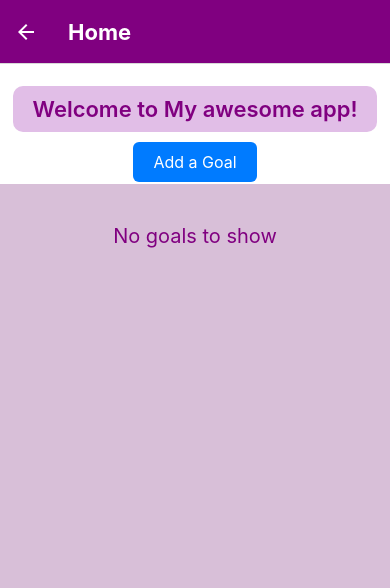
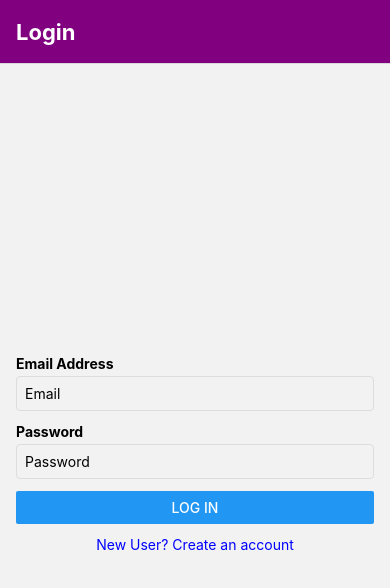
Before and after one commit to lizihao159/CS5520_project, a React Native app: screen /Home in a window 390 px wide. Shown: the top 588 px of the page. Built offline with nearby package versions, Linux system fonts and the light colour scheme; no server answers; the database is empty.

Commit message:
update App.js to print some information when user loged in or signed out to observe use states and create a profile screen with a signout button in the top right corner

```diff
--- a/App.js
+++ b/App.js
@@ -1,67 +1,131 @@
-import React from 'react';
+import React, { useState, useEffect } from 'react';
 import { NavigationContainer } from '@react-navigation/native';
 import { createNativeStackNavigator } from '@react-navigation/native-stack';
-import { Alert } from 'react-native';
+import { ActivityIndicator, View, StyleSheet } from 'react-native';
+import { onAuthStateChanged, signOut } from 'firebase/auth'; // Import Firebase Auth methods
+import { auth } from './Firebase/firebaseSetup'; // Firebase Auth instance
+
 import Home from './components/Home';
 import GoalDetails from './components/GoalDetails';
-import Login from './components/Login'; // Import Login screen
-import Signup from './components/Signup'; // Import Signup screen
-import PressableButton from './components/PressableButton'; // Import reusable PressableButton component
+import Login from './components/Login';
+import Signup from './components/Signup';
+import Profile from './components/Profile';
+import PressableButton from './components/PressableButton';
 
-// Create the stack navigator
 const Stack = createNativeStackNavigator();
 
 export default function App() {
+  const [user, setUser] = useState(null); // State to track authentication state
+  const [loading, setLoading] = useState(true); // State to show a loading indicator
+
+  // Firebase Auth state observer with console logging
+  useEffect(() => {
+    const unsubscribe = onAuthStateChanged(auth, (currentUser) => {
+      if (currentUser) {
+        console.log('User logged in:', {
+          uid: currentUser.uid,
+          email: currentUser.email,
+          displayName: currentUser.displayName,
+          emailVerified: currentUser.emailVerified,
+          photoURL: currentUser.photoURL,
+        });
+        setUser(currentUser); // Update user state
+      } else {
+        console.log('User is logged out');
+        setUser(null); // Clear user state
+      }
+      setLoading(false); // Stop loading once state is determined
+    });
+
+    return unsubscribe; // Clean up the listener on unmount
+  }, []);
+
+  if (loading) {
+    return (
+      <View style={styles.loadingContainer}>
+        <ActivityIndicator size="large" color="purple" />
+      </View>
+    );
+  }
+
   return (
     <NavigationContainer>
       <Stack.Navigator
-        initialRouteName="Login" // Set initial route to Login screen
         screenOptions={{
-          headerStyle: { backgroundColor: 'purple' }, // Unified header background color
-          headerTintColor: 'white', // Header text color
-          headerTitleStyle: { fontWeight: 'bold', fontSize: 22 }, // Title text styling
+          headerStyle: { backgroundColor: 'purple' },
+          headerTintColor: 'white',
+          headerTitleStyle: { fontWeight: 'bold', fontSize: 22 },
         }}
       >
-        {/* Login Screen */}
+        {user ? (
+          // Authenticated App Stack
+          <>
+            <Stack.Screen
+              name="Home"
+              component={Home}
+              options={({ navigation }) => ({
+                title: 'All My Goals',
+                headerRight: () => (
+                  <PressableButton
+                    iconName="person-outline"
+                    onPress={() => navigation.navigate('Profile')}
+                    customStyles={{ backgroundColor: 'transparent', padding: 10 }}
+                  />
+                ),
+              })}
+            />
+            <Stack.Screen
+              name="Details"
+              component={GoalDetails}
+              options={({ route }) => ({
+                title: route.params.goal.text,
+              })}
+            />
+            <Stack.Screen
+              name="Profile"
+              component={Profile}
+              options={({ navigation }) => ({
+                title: 'Profile',
+                headerRight: () => (
+                  <PressableButton
+                    iconName="exit-outline"
+                    onPress={async () => {
+                      try {
+                        await signOut(auth); // Log out user
+                      } catch (error) {
+                        console.error('Error signing out:', error);
+                      }
+                    }}
+                    customStyles={{ backgroundColor: 'transparent', padding: 10 }}
+                  />
+                ),
+              })}
+            />
+          </>
+        ) : (
+          // Authentication Stack
+          <>
             <Stack.Screen
               name="Login"
               component={Login}
               options={{ title: 'Login' }}
             />
-
-        {/* Signup Screen */}
             <Stack.Screen
               name="Signup"
               component={Signup}
               options={{ title: 'Signup' }}
             />
-
-        {/* Home Screen */}
-        <Stack.Screen
-          name="Home"
-          component={Home}
-          options={{ title: 'Home' }}
-        />
-
-        {/* GoalDetails Screen with dynamic header */}
-        <Stack.Screen
-          name="Details"
-          component={GoalDetails}
-          options={({ route, navigation }) => ({
-            title: route.params.goal.text, // Use goal text as title
-            headerRight: () => (
-              <PressableButton
-                iconName="warning"
-                onPress={() => Alert.alert('Warning', 'This is a warning message')}
-                customStyles={{
-                  backgroundColor: 'transparent',
-                  padding: 10,
-                }}
-              />
-            ),
-          })}
-        />
+          </>
+        )}
       </Stack.Navigator>
     </NavigationContainer>
   );
 }
+
+const styles = StyleSheet.create({
+  loadingContainer: {
+    flex: 1,
+    justifyContent: 'center',
+    alignItems: 'center',
+  },
+});
--- /dev/null
+++ b/components/Profile.js
@@ -0,0 +1,54 @@
+import React, { useEffect, useState } from 'react';
+import { View, Text, StyleSheet, Alert } from 'react-native';
+import { auth } from '../Firebase/firebaseSetup'; // Firebase Auth instance
+import { signOut } from 'firebase/auth'; // Sign out function
+
+export default function Profile({ navigation }) {
+  const [user, setUser] = useState(null);
+
+  // Fetch the current user
+  useEffect(() => {
+    const currentUser = auth.currentUser;
+    if (currentUser) {
+      setUser(currentUser);
+    }
+  }, []);
+
+  const handleLogout = async () => {
+    try {
+      await signOut(auth); // Sign out user
+      Alert.alert('Success', 'You have been logged out!');
+
+      // Reset the navigation stack to the Login screen
+      navigation.reset({
+        index: 0,
+        routes: [{ name: 'Login' }],
+      });
+    } catch (error) {
+      console.error('Error signing out:', error);
+      Alert.alert('Error', 'Failed to log out. Please try again.');
+    }
+  };
+
+  return (
+    <View style={styles.container}>
+      {user ? (
+        <>
+          <Text>{user.email}</Text>
+          <Text>{user.uid}</Text>
+        </>
+      ) : (
+        <Text>Loading user info...</Text>
+      )}
+    </View>
+  );
+}
+
+const styles = StyleSheet.create({
+  container: {
+    flex: 1,
+    justifyContent: 'center',
+    alignItems: 'center',
+    backgroundColor: '#fff',
+  },
+});
```
Lines whose indentation alone changed are shown as unchanged.
